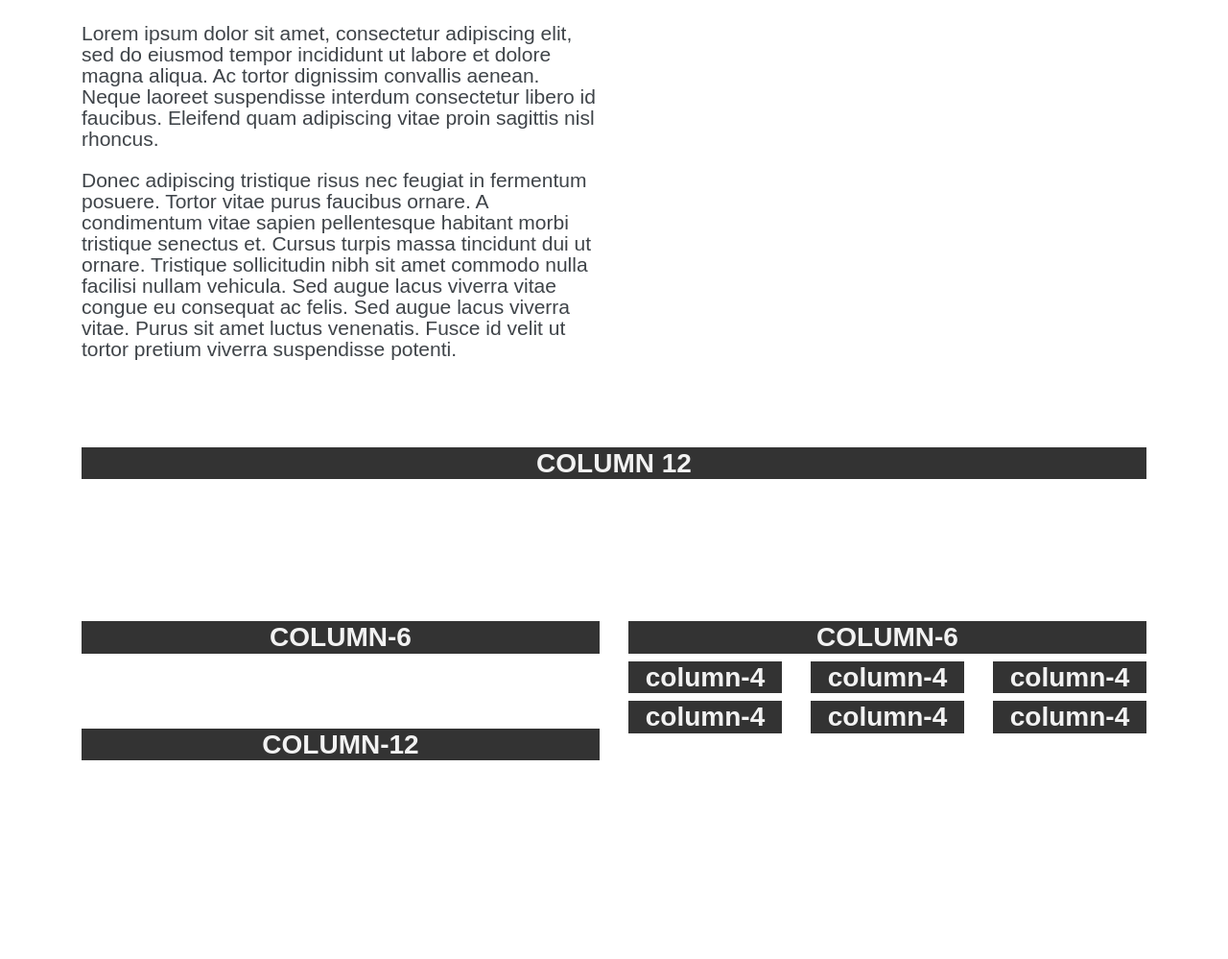
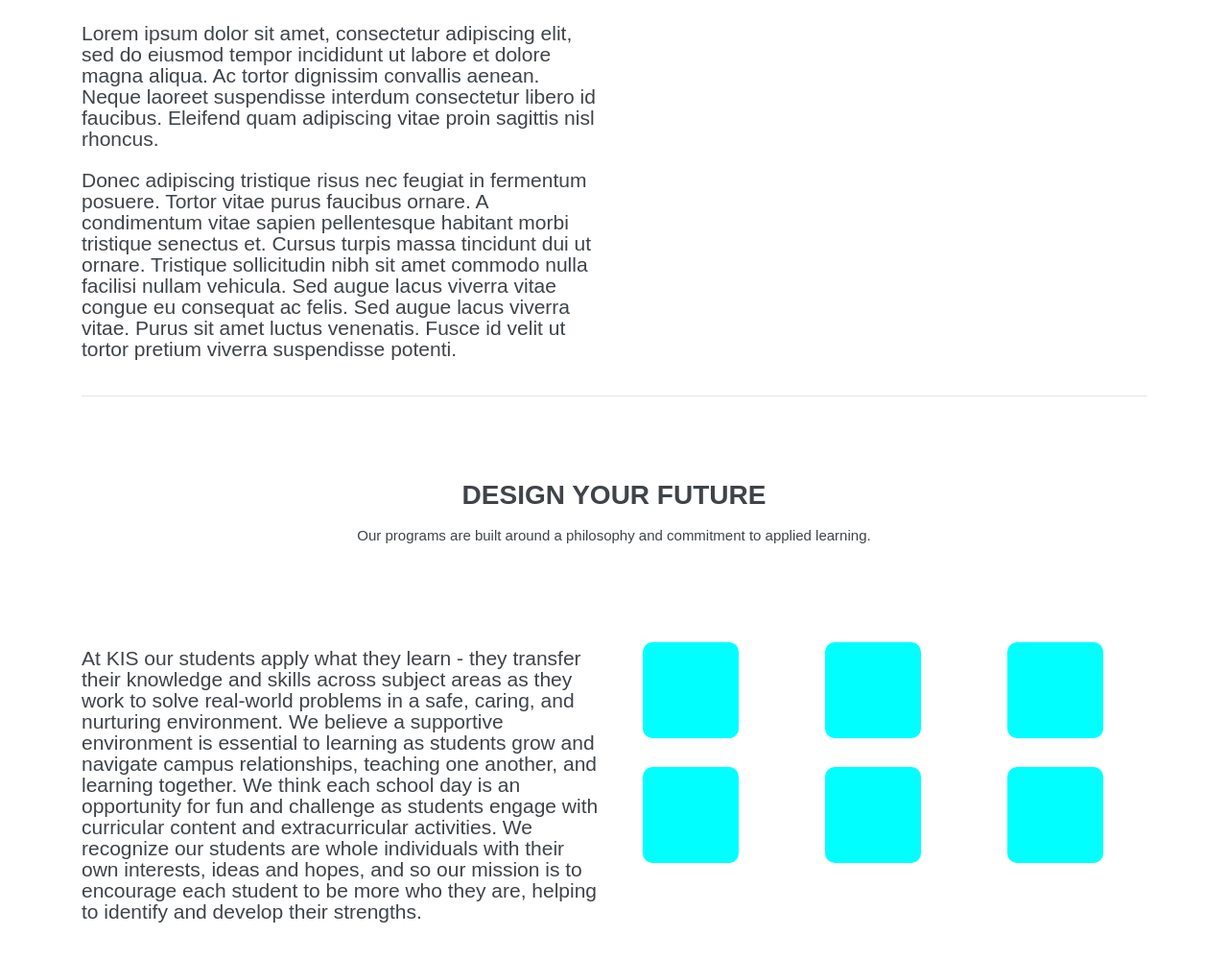
Before and after one commit to joncheng-dev/school-website, a plain HTML site: page index.html in a window 1280 px wide. Shown: the part 1193-2192 px from the top of the page at 96% size. Drawn offline with Linux system fonts and the light colour scheme.

Commit message:
add better example

```diff
--- a/css/styles.css
+++ b/css/styles.css
@@ -55,11 +55,19 @@ p {
   font-size: 21px;
 }
 
-h2, h3 {
+.center {
   text-align: center;
-  background-color: #333333;
-  color: #f2f2f2;
 }
+
 footer {
   height: 300px;
 }
+
+.sim-icon {
+  margin: 15px;
+  width: 100px;
+  height: 100px;
+  background-color: aqua;
+  border-radius: 10px;
+
+}
--- a/index.html
+++ b/index.html
@@ -64,44 +64,42 @@
     </div>
   </div>
   <div class="container">
+    <hr>
     <div class="row">
-      <div class="col-md-12">
-        <h3><strong>column 12</strong></h3>
+      <div class="col-md-12 center">
+        <h3><strong>DESIGN YOUR FUTURE</strong></h3>
+        <p>Our programs are built around a philosophy and commitment to applied learning.</p>
       </div>
     </div>
     <div class="row">
       <div class="col-md-6">
         <div class="row">
           <div class="col-md-12">
-            <h3><strong>column-6</strong></h3>
-          </div>
-          <div class="col-md-12">
-            <h3><strong>column-12</strong></h3>
+            <p>At KIS our students apply what they learn - they transfer their knowledge and skills across subject areas as they work to solve real-world problems in a safe, caring, and nurturing environment.
+
+              We believe a supportive environment is essential to learning as students grow and navigate campus relationships, teaching one another, and learning together. We think each school day is an opportunity for fun and challenge as students engage with curricular content and extracurricular activities. We recognize our students are whole individuals with their own interests, ideas and hopes, and so our mission is to encourage each student to be more who they are, helping to identify and develop their strengths.</p>
           </div>
         </div>
       </div>
       <div class="col-md-6">
         <div class="row">
-          <div class="col-md-12 center">
-            <h3><strong>column-6</strong></h3>
+          <div class="col-md-4">
+            <div class="sim-icon"></div>
           </div>
           <div class="col-md-4">
-            <h3><strong>column-4</strong></h3>
+            <div class="sim-icon"></div>
           </div>
           <div class="col-md-4">
-            <h3><strong>column-4</strong></h3>
+            <div class="sim-icon"></div>
           </div>
           <div class="col-md-4">
-            <h3><strong>column-4</strong></h3>
+            <div class="sim-icon"></div>
           </div>
           <div class="col-md-4">
-            <h3><strong>column-4</strong></h3>
+            <div class="sim-icon"></div>
           </div>
           <div class="col-md-4">
-            <h3><strong>column-4</strong></h3>
-          </div>
-          <div class="col-md-4">
-            <h3><strong>column-4</strong></h3>
+            <div class="sim-icon"></div>
           </div>
         </div>
       </div>
```
